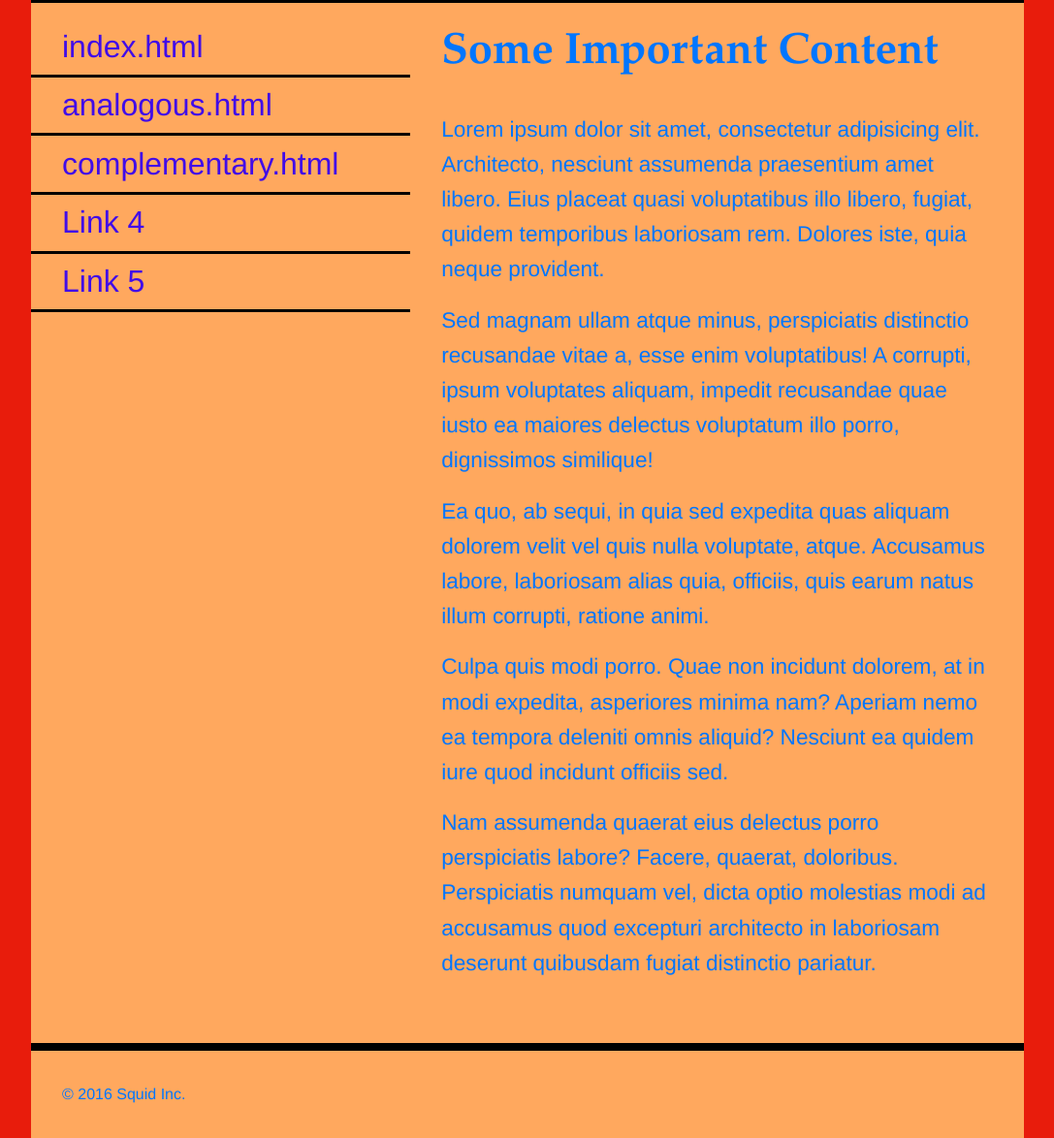
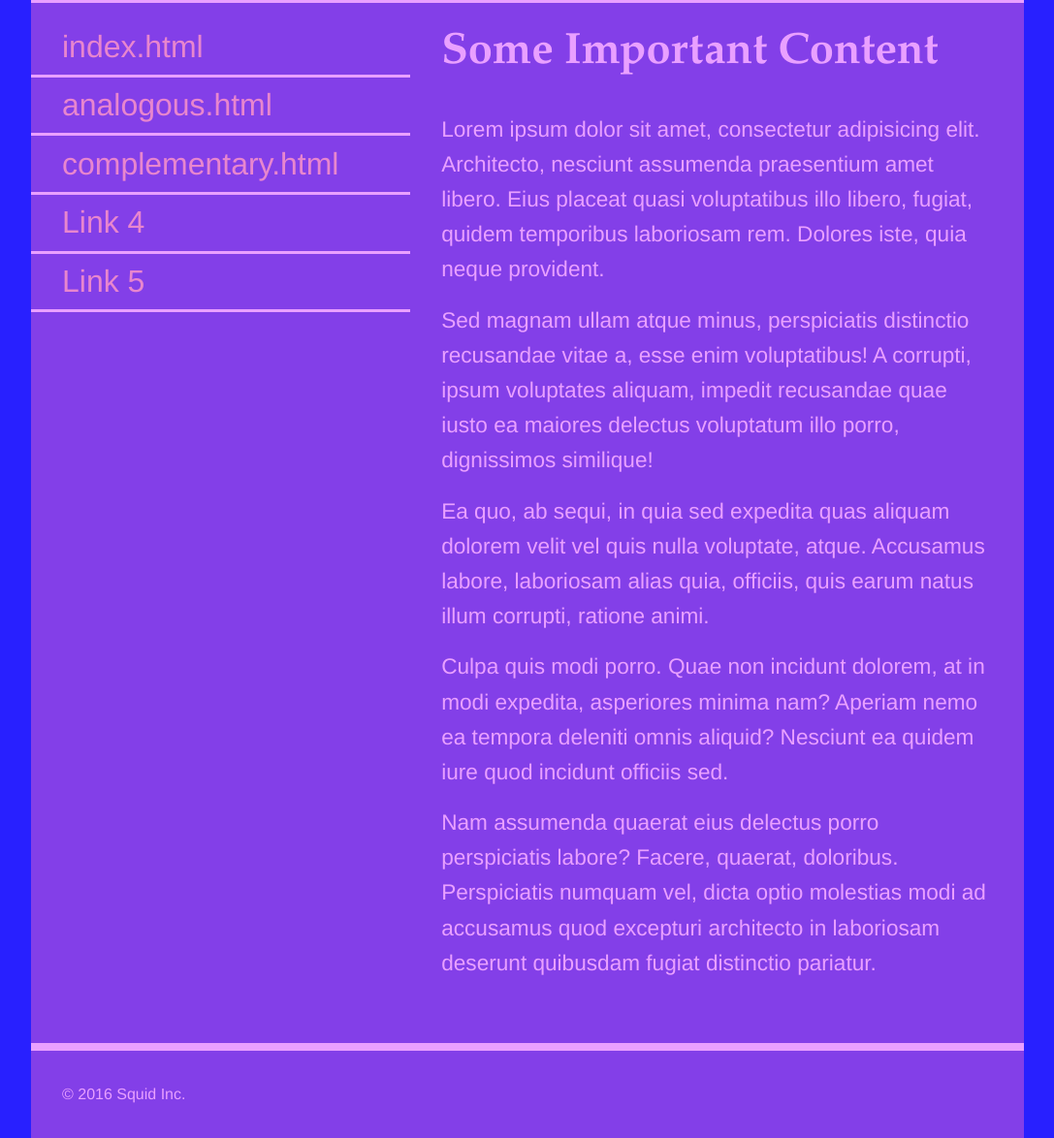
Before and after one commit to G12/G12.github.io, a plain HTML site: page colours/analogous.html in a window 1280 px wide. Shown: the part 147-1321 px from the top of the page at 97% size, without its empty margins (96-1183 px from the left). Drawn offline with Linux system fonts and the light colour scheme.

Commit message:
fixed shimmer

```diff
--- a/colours/analogous.html
+++ b/colours/analogous.html
@@ -15,11 +15,11 @@
     <meta name="viewpoint" content="width=device-width" />
     <style>
         /* Analagus Colours
-            body:                   #E81C0C
-            wrapper:                #FFA85E
-            active, hover links:    #F500FF
-            links                   #410CE8
-            footer                  #0076FF
+            body:                   #2820FF
+            wrapper:                #833FE8
+            active, hover links:    #FF939A
+            links                   #E886CE
+            footer                  #E9A0FF
 
 
         */
@@ -34,12 +34,12 @@
             font-size: 16px;
             line-height: 1.6;
             font-family: Helvetica, Arial, sans-serif;
-            color: #0076FF;
+            color: #E9A0FF;
         }
 
         html,
         body {
-            background-color: #E81C0C;
+            background-color: #2820FF;
         }
 
         h1 {
@@ -66,14 +66,14 @@
         nav li>a {
             display: block;
             text-decoration: none;
-            border-bottom: 0.2rem solid black;
+            border-bottom: 0.2rem solid #E9A0FF;
             padding: 0.2rem 2rem;
-            color: #410CE8;
+            color: #E886CE;
         }
 
         nav li>a:hover,
         nav li>a:active {
-            color: #F500FF;
+            color: #FF939A;
         }
 
         p {
@@ -89,12 +89,12 @@
             width: 80%;
             max-width: 1200px;
             margin: 0 auto;
-            background-color: #FFA85E;
+            background-color: #833FE8;
         }
 
         header {
             width: 100%;
-            border-bottom: 1rem solid black;
+            border-bottom: 1rem solid #E9A0FF;
         }
 
         nav {
@@ -110,13 +110,13 @@
         footer {
             clear: both;
             width: 100%;
-            border-top: 0.5rem solid black;
+            border-top: 0.5rem solid #E9A0FF;
         }
 
         footer p {
             font-size: 1rem;
             padding: 2rem;
-            color: #0076FF;
+            color: #E9A0FF;
         }
     </style>
 </head>
```
